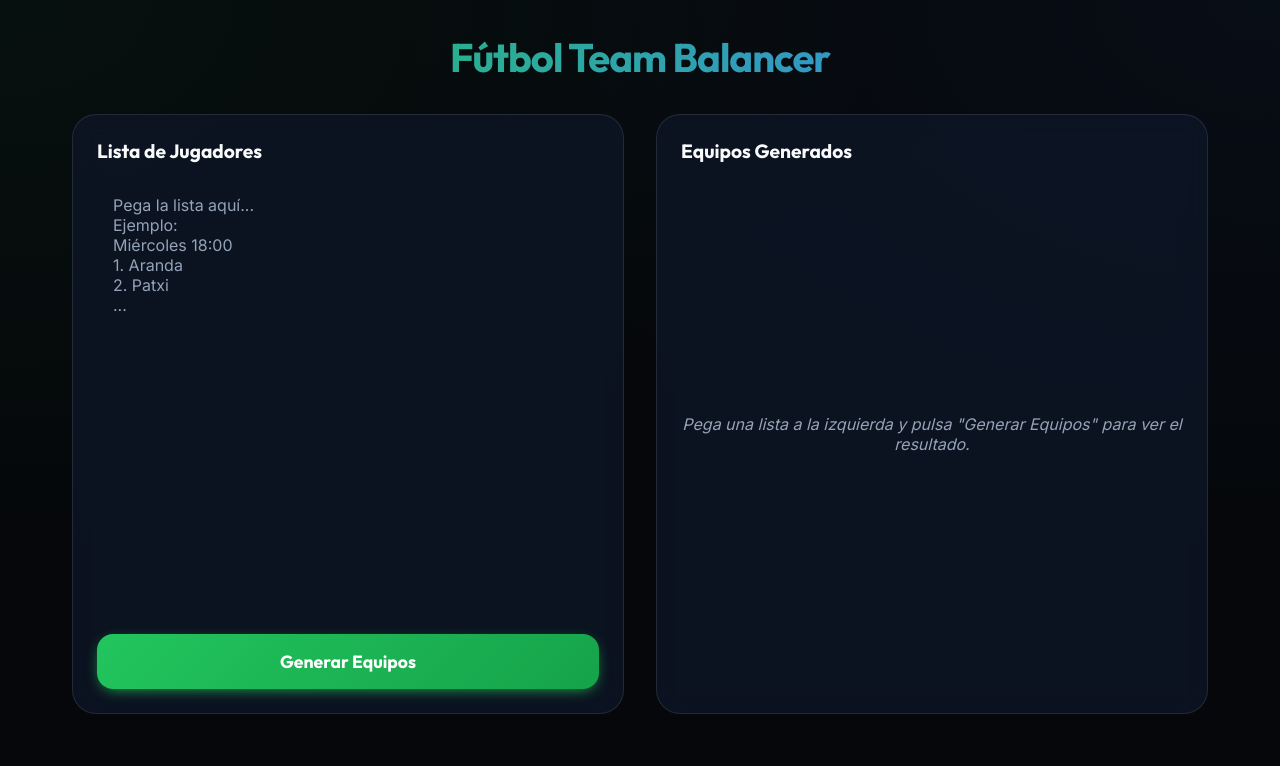
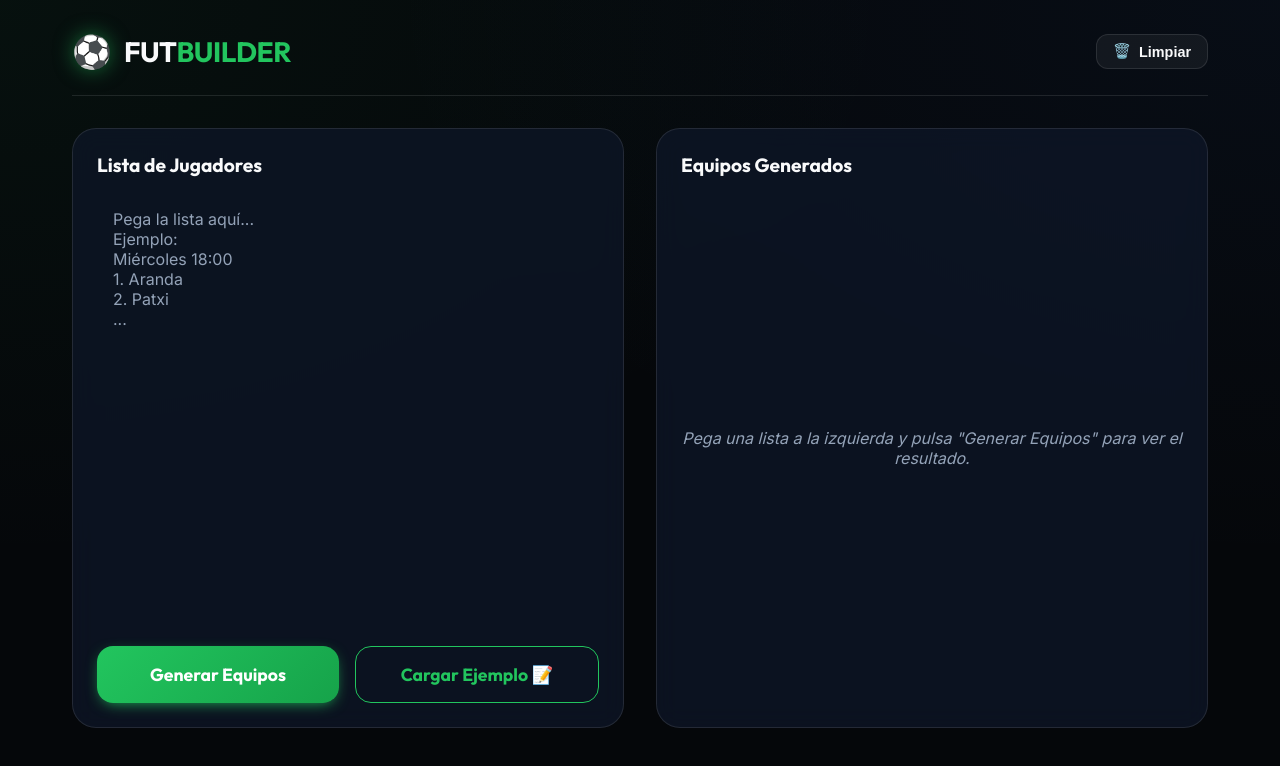
Before and after one commit to arribass/fut-team-builder, a Next.js app: page / in a window 1280 px wide. Shown: the top 766 px of the page. Built offline with nearby package versions, Linux system fonts and the light colour scheme.

Commit message:
feat: implement UI for football team balancer with input parsing and team generation features

```diff
--- a/src/app/globals.css
+++ b/src/app/globals.css
@@ -43,16 +43,80 @@ main {
   padding: 2rem;
 }
 
-.title {
-  font-size: 2.5rem;
+.main-header {
+  margin-bottom: 2rem;
+  border-bottom: 1px solid var(--card-border);
+  padding-bottom: 1.5rem;
+}
+
+.header-content {
+  display: flex;
+  justify-content: space-between;
+  align-items: center;
+}
+
+.logo {
+  display: flex;
+  align-items: center;
+  gap: 0.75rem;
+}
+
+.logo-emoji {
+  font-size: 2rem;
+  filter: drop-shadow(0 0 10px rgba(34, 197, 94, 0.5));
+}
+
+.logo-text {
+  font-family: 'Outfit', sans-serif;
+  font-size: 1.75rem;
   font-weight: 800;
-  text-align: center;
-  margin-bottom: 2rem;
-  background: linear-gradient(to right, var(--accent-green), var(--accent-blue));
-  -webkit-background-clip: text;
-  -webkit-text-fill-color: transparent;
-  letter-spacing: -1px;
+  letter-spacing: -0.5px;
+  color: var(--text-primary);
 }
+
+.logo-highlight {
+  color: var(--accent-green);
+}
+
+.header-actions {
+  display: flex;
+  align-items: center;
+  gap: 1.5rem;
+}
+
+.header-btn {
+  background: rgba(255, 255, 255, 0.05);
+  border: 1px solid var(--card-border);
+  color: var(--text-primary);
+  padding: 0.5rem 1rem;
+  border-radius: 0.75rem;
+  font-size: 0.9rem;
+  font-weight: 600;
+  cursor: pointer;
+  display: flex;
+  align-items: center;
+  gap: 0.5rem;
+  transition: all 0.2s ease;
+}
+
+.header-btn:hover {
+  background: rgba(239, 68, 68, 0.1);
+  border-color: rgba(239, 68, 68, 0.2);
+  color: #ef4444;
+}
+
+.header-link {
+  color: var(--text-secondary);
+  text-decoration: none;
+  font-size: 0.9rem;
+  font-weight: 500;
+  transition: color 0.2s ease;
+}
+
+.header-link:hover {
+  color: var(--accent-blue);
+}
+
 
 .container {
   display: grid;
@@ -133,8 +197,26 @@ textarea::placeholder {
   box-shadow: 0 8px 25px -5px var(--accent-green);
 }
 
-.btn:active {
-  transform: translateY(0);
+.button-group {
+  display: flex;
+  gap: 1rem;
+  margin-top: 1rem;
+}
+
+.button-group .btn {
+  flex: 1;
+}
+
+.btn-outline {
+  background: transparent;
+  border: 1px solid var(--accent-green);
+  color: var(--accent-green);
+  box-shadow: none;
+}
+
+.btn-outline:hover {
+  background: rgba(34, 197, 94, 0.05);
+  box-shadow: 0 4px 15px -5px rgba(34, 197, 94, 0.3);
 }
 
 .btn-secondary {
@@ -142,6 +224,7 @@ textarea::placeholder {
   border: 1px solid var(--card-border);
   margin-top: 1rem;
 }
+
 
 .btn-secondary:hover {
   background: rgba(255, 255, 255, 0.1);
--- a/src/app/page.js
+++ b/src/app/page.js
@@ -41,11 +41,64 @@ export default function Home() {
     alert('¡Copiado al portapapeles!');
   };
 
+  const handleReset = () => {
+    setInputText('');
+    setTeams(null);
+    setMatchHeader('');
+  };
+
+  const handleExample = () => {
+
+    const exampleList = `Miércoles 18:30 - Campo F11
+
+1. Aranda
+2. Patxi
+3. Ramon
+4. Sergio I
+5. Nico
+6. Facu
+7. kevin
+8. Jose Ángel
+9. David gut
+10. Julito
+11. Geisler
+12. Moncho
+13. Max
+14. Julián Lemar
+15. Andrés
+16. Iñaki DK
+17. Jon
+18. Rafa L
+19. Felipe
+20. Sebas
+21. Oscar
+22. Adrián
+23. Diego
+24. Santi
+———-
+R1. Pablo V
+R2. Pierre`;
+    setInputText(exampleList);
+  };
+
   return (
     <main>
-      <h1 className="title">Fútbol Team Balancer</h1>
+      <header className="main-header">
+        <div className="header-content">
+          <div className="logo">
+            <span className="logo-emoji">⚽</span>
+            <span className="logo-text">FUT<span className="logo-highlight">BUILDER</span></span>
+          </div>
+          <nav className="header-actions">
+            <button className="header-btn" onClick={handleReset}>
+              <span className="btn-icon">🗑️</span> Limpiar
+            </button>
+          </nav>
+        </div>
+      </header>
 
       <div className="container">
+
         {/* Left Panel: Input */}
         <div className="left-panel">
           <div className="card">
@@ -62,11 +115,17 @@ Miércoles 18:00
                 onChange={(e) => setInputText(e.target.value)}
               />
             </div>
-            <button className="btn" onClick={handleGenerate}>
-              Generar Equipos
-            </button>
+            <div className="button-group">
+              <button className="btn" onClick={handleGenerate}>
+                Generar Equipos
+              </button>
+              <button className="btn btn-outline" onClick={handleExample}>
+                Cargar Ejemplo 📝
+              </button>
+            </div>
           </div>
         </div>
+
 
         {/* Right Panel: Output */}
         <div className="right-panel">
```
